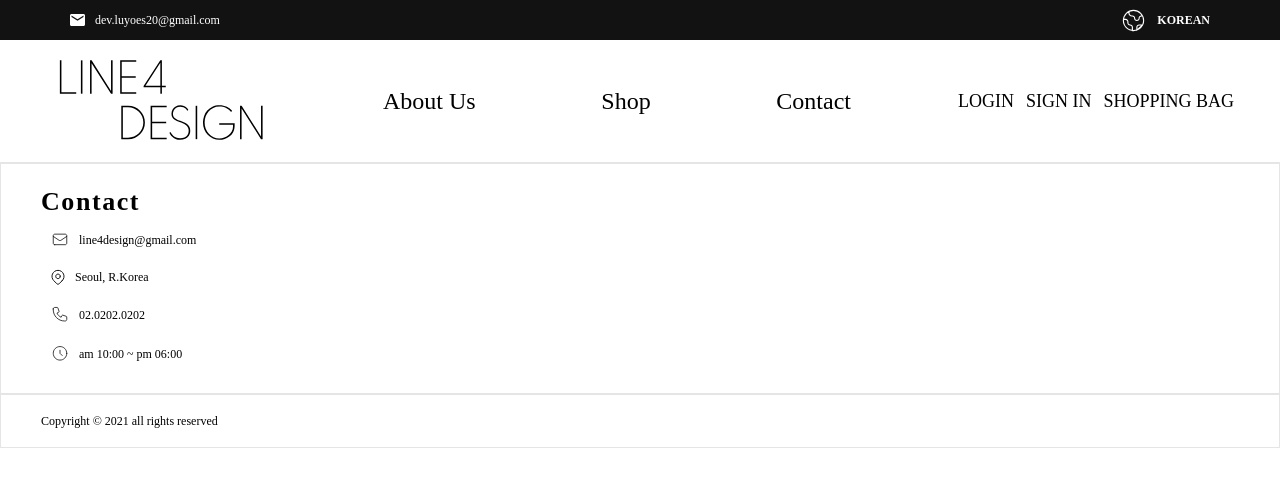
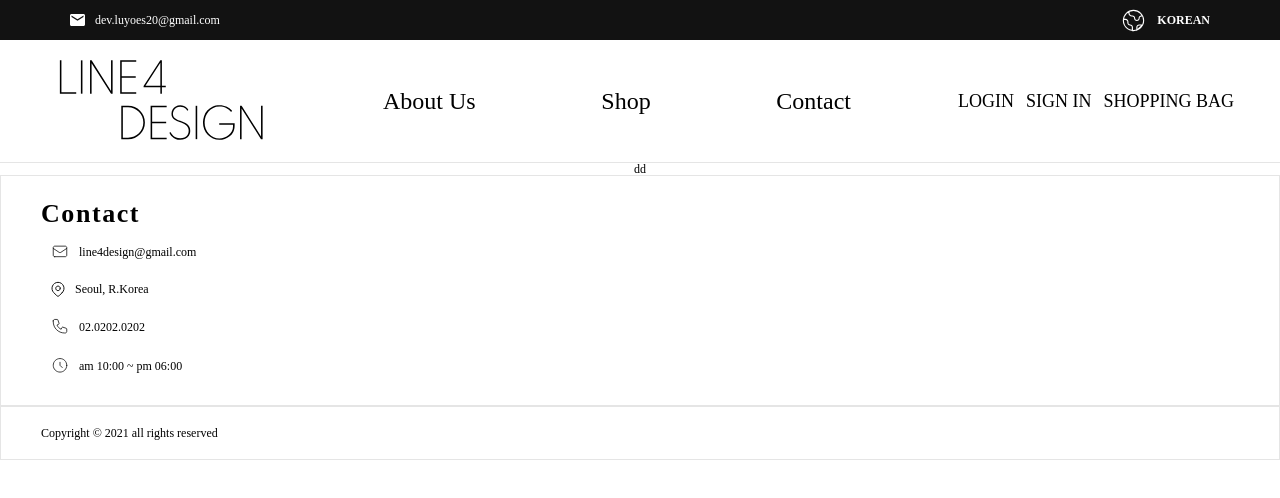
Before and after one commit to im-not-developer/reat-postcss-temp, a React (Create React App) app in the folder line4design-fe/: page / in a window 1280 px wide. Shown: the top 498 px of the page. Built offline with nearby package versions, Linux system fonts and the light colour scheme; a web font is replaced by a local one.

Commit message:
Update index.css, ImageSlider.tsx, and 3 more files...

```diff
--- a/line4design-fe/src/assets/css/index.css
+++ b/line4design-fe/src/assets/css/index.css
@@ -14,6 +14,7 @@
 .header,
 .footer,
 .bottom_bar,
+.ImageSlider,
 .line4design-pg,
 body,
 html,
@@ -362,6 +363,8 @@ dark-mode {
     max-width: var(--page-max-width);
     padding: 20px 40px;
   }
+.ImageSlider {
+}
 /* LINE4DESIGN CUSTOM PCSS FILE */
 .line4design-pg {
   display: -webkit-flex;
--- a/line4design-fe/src/components/ImageSlider.tsx
+++ b/line4design-fe/src/components/ImageSlider.tsx
@@ -0,0 +1,9 @@
+import React, {FC} from 'react';
+
+interface Props {}
+
+const ImageSlider: FC = (props: Props) => {
+  return <div className="ImageSlider"></div>;
+};
+
+export default ImageSlider;
--- a/line4design-fe/src/pages/HomePage.tsx
+++ b/line4design-fe/src/pages/HomePage.tsx
@@ -1,8 +1,13 @@
 import React, {FC} from 'react';
+
+import ImageSlider from '~/components/ImageSlider';
 
 const HomePage: FC = () => (
   <div className="home_pg">
-    <div className="home_pg__container"></div>
+    <div className="home_pg__container">
+      dd
+      <ImageSlider />
+    </div>
   </div>
 );
 
--- /dev/null
+++ b/line4design-fe/src/styles/components/ImageSlider.pcss
@@ -0,0 +1,2 @@
+.ImageSlider {
+}
--- a/line4design-fe/src/styles/components/style.pcss
+++ b/line4design-fe/src/styles/components/style.pcss
@@ -1 +1,2 @@
 @import './common/style.pcss';
+@import './ImageSlider.pcss';
```
